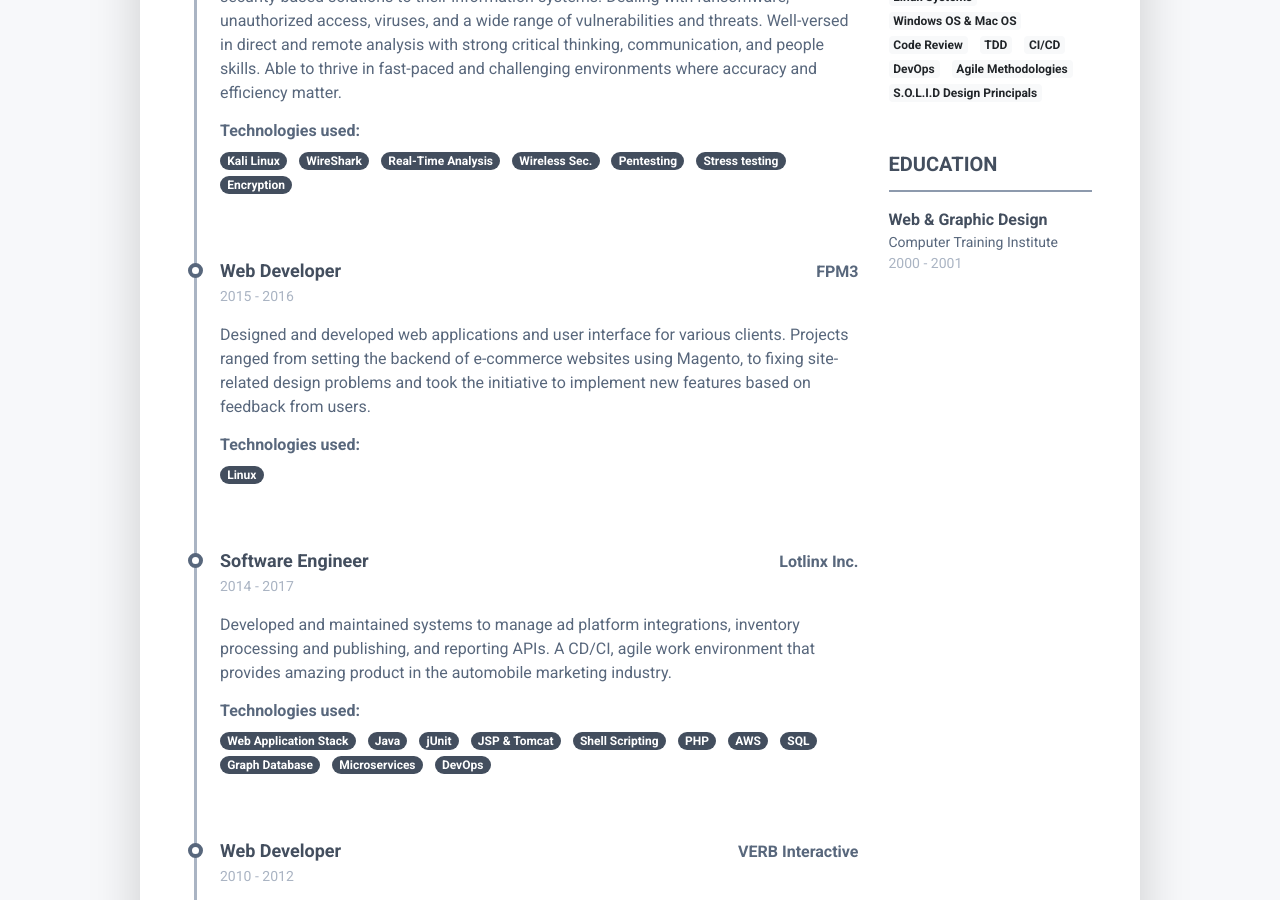
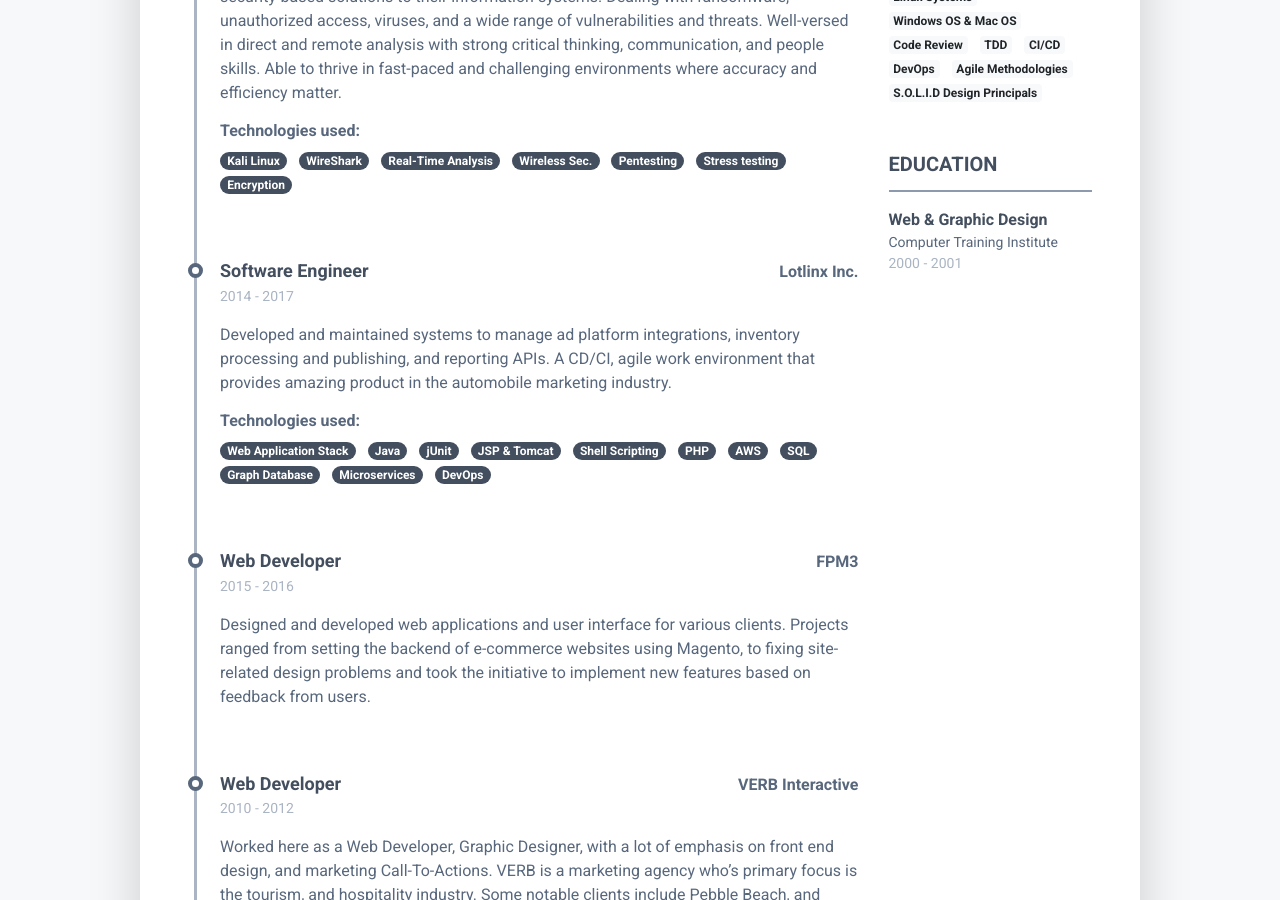
Before and after one commit to mark-arsenault/mark-arsenault.github.io, a Jekyll site: the page built from index.markdown, in a window 1280 px wide and 900 px high, scrolled down 1062 px. Built offline with Jekyll 4.4.1, drawn with Linux system fonts in a browser that asks for light colours; nearby versions of some CDN libraries; part of the change alters nothing that is shown.

Commit message:
minor changes

```diff
--- a/_data/data.yml
+++ b/_data/data.yml
@@ -74,16 +74,6 @@ experiences:
       - Stress testing
       - Encryption
 
-  - role: Web Developer
-    time: 2015 - 2016
-    company: FPM3
-    details: |
-      Designed and developed web applications and user interface for various clients. Projects ranged
-      from setting the backend of e-commerce websites using Magento, to fixing site-related design
-      problems and took the initiative to implement new features based on feedback from users.
-    technologies:
-      - Linux
-
   - role: Software Engineer
     time: 2014 - 2017
     company: Lotlinx Inc.
@@ -104,6 +94,14 @@ experiences:
       - Graph Database
       - Microservices
       - DevOps
+
+  - role: Web Developer
+    time: 2015 - 2016
+    company: FPM3
+    details: |
+      Designed and developed web applications and user interface for various clients. Projects ranged
+      from setting the backend of e-commerce websites using Magento, to fixing site-related design
+      problems and took the initiative to implement new features based on feedback from users.
 
   - role: Web Developer
     time: 2010 - 2012
```
